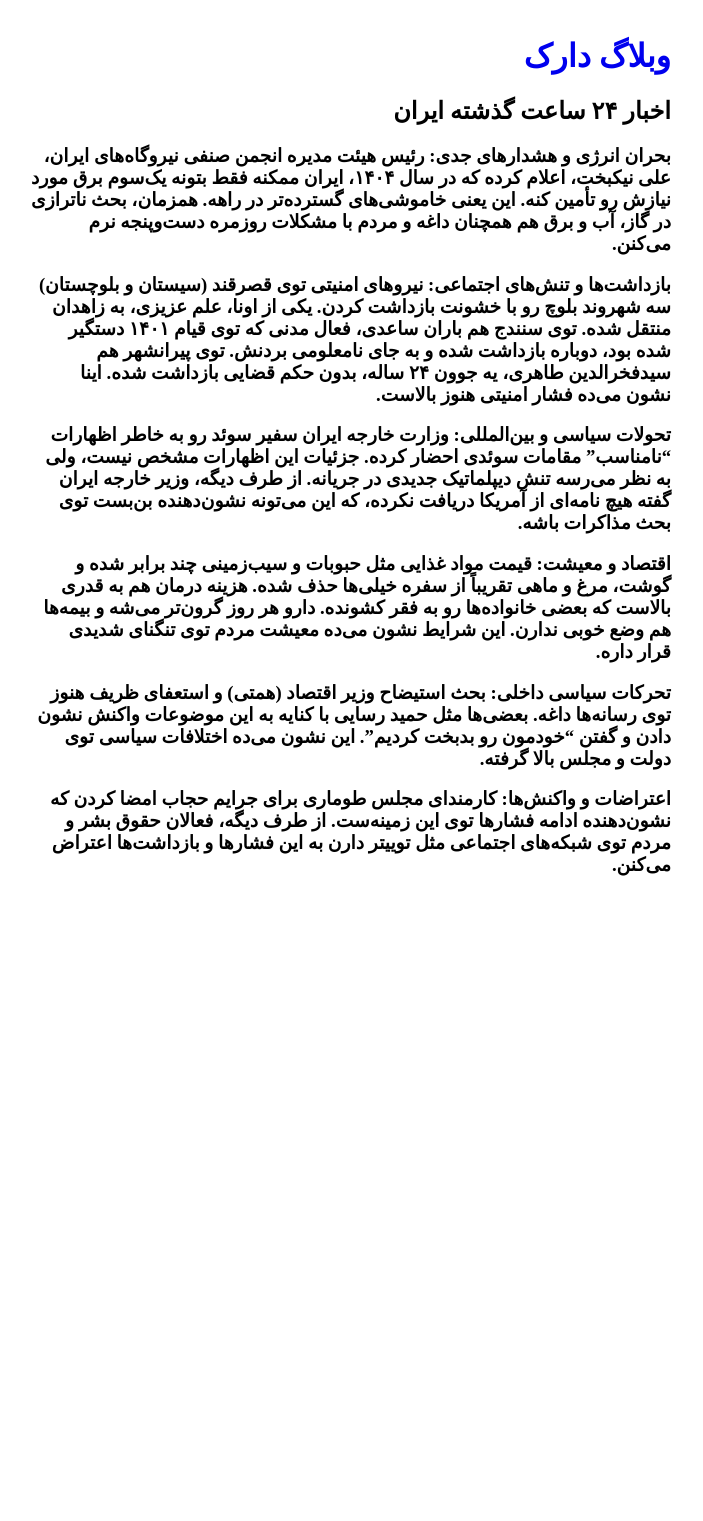
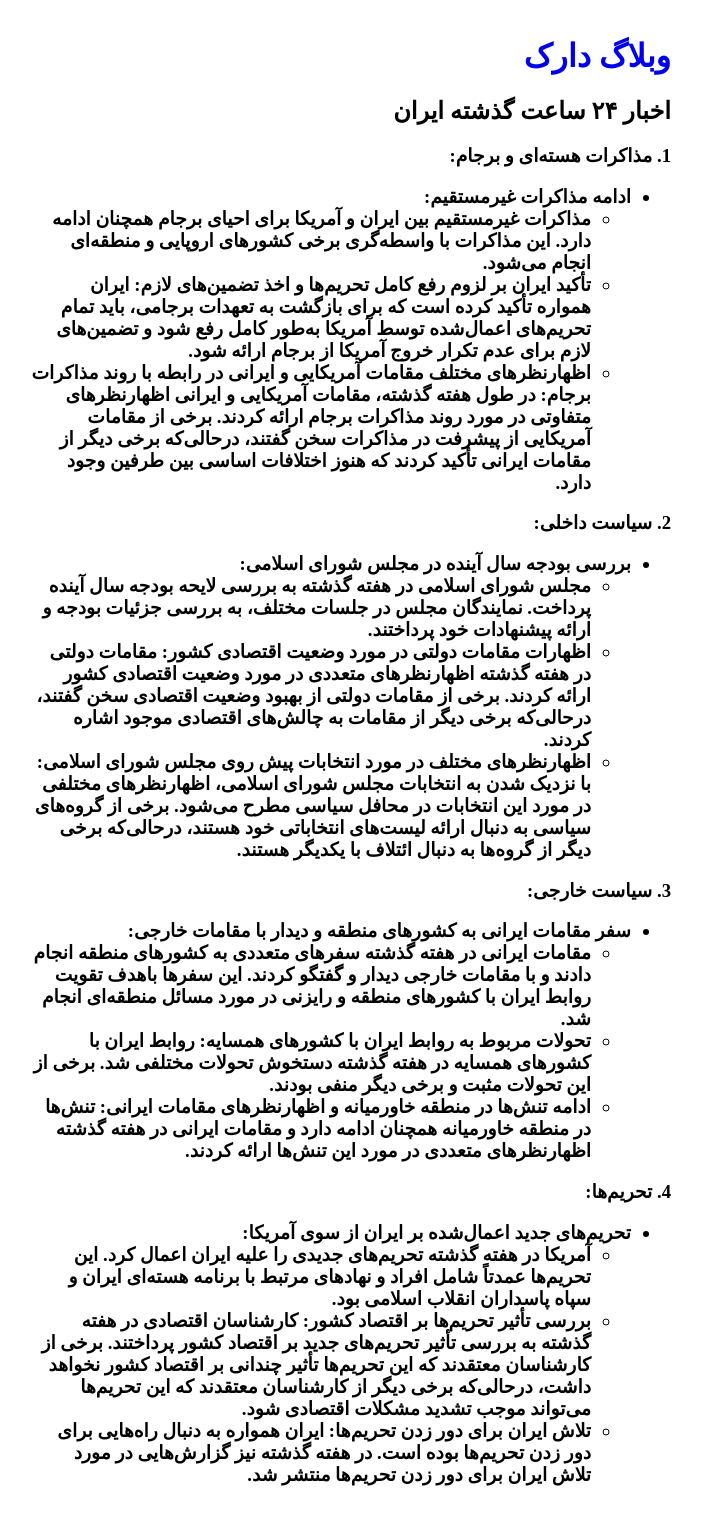
Before and after one commit to darkblog/darkblog.github.io, a Jekyll site: the page built from _posts/2025-2-2-9.md, in a window 1280 px wide. Shown: the whole page, without its empty margins (289-992 px from the left). Built offline with Jekyll 4.4.1, drawn with Linux system fonts in a browser that asks for light colours; before the commit the page ends 911 px from its top, so only the background shows below that.

Commit message:
Update 2025-2-2-9.md

```diff
--- a/_posts/2025-2-2-9.md
+++ b/_posts/2025-2-2-9.md
@@ -3,20 +3,30 @@ layout: post
 title: اخبار ۲۴ ساعت گذشته ایران
 ---
 
-بحران انرژی و هشدارهای جدی:
-رئیس هیئت مدیره انجمن صنفی نیروگاه‌های ایران، علی نیکبخت، اعلام کرده که در سال ۱۴۰۴، ایران ممکنه فقط بتونه یک‌سوم برق مورد نیازش رو تأمین کنه. این یعنی خاموشی‌های گسترده‌تر در راهه. همزمان، بحث ناترازی در گاز، آب و برق هم همچنان داغه و مردم با مشکلات روزمره دست‌وپنجه نرم می‌کنن.
+**1. مذاکرات هسته‌ای و برجام:**
 
-بازداشت‌ها و تنش‌های اجتماعی:
-نیروهای امنیتی توی قصرقند (سیستان و بلوچستان) سه شهروند بلوچ رو با خشونت بازداشت کردن. یکی از اونا، علم عزیزی، به زاهدان منتقل شده. توی سنندج هم باران ساعدی، فعال مدنی که توی قیام ۱۴۰۱ دستگیر شده بود، دوباره بازداشت شده و به جای نامعلومی بردنش. توی پیرانشهر هم سیدفخرالدین طاهری، یه جوون ۲۴ ساله، بدون حکم قضایی بازداشت شده. اینا نشون می‌ده فشار امنیتی هنوز بالاست.
+* **ادامه مذاکرات غیرمستقیم**:
+    * مذاکرات غیرمستقیم بین ایران و آمریکا برای احیای برجام همچنان ادامه دارد. این مذاکرات با واسطه‌گری برخی کشورهای اروپایی و منطقه‌ای انجام می‌شود.
+    * تأکید ایران بر لزوم رفع کامل تحریم‌ها و اخذ تضمین‌های لازم: ایران همواره تأکید کرده است که برای بازگشت به تعهدات برجامی، باید تمام تحریم‌های اعمال‌شده توسط آمریکا به‌طور کامل رفع شود و تضمین‌های لازم برای عدم تکرار خروج آمریکا از برجام ارائه شود.
+    * اظهارنظرهای مختلف مقامات آمریکایی و ایرانی در رابطه با روند مذاکرات برجام: در طول هفته گذشته، مقامات آمریکایی و ایرانی اظهارنظرهای متفاوتی در مورد روند مذاکرات برجام ارائه کردند. برخی از مقامات آمریکایی از پیشرفت در مذاکرات سخن گفتند، درحالی‌که برخی دیگر از مقامات ایرانی تأکید کردند که هنوز اختلافات اساسی بین طرفین وجود دارد.
 
-تحولات سیاسی و بین‌المللی:
-وزارت خارجه ایران سفیر سوئد رو به خاطر اظهارات "نامناسب" مقامات سوئدی احضار کرده. جزئیات این اظهارات مشخص نیست، ولی به نظر می‌رسه تنش دیپلماتیک جدیدی در جریانه. از طرف دیگه، وزیر خارجه ایران گفته هیچ نامه‌ای از آمریکا دریافت نکرده، که این می‌تونه نشون‌دهنده بن‌بست توی بحث مذاکرات باشه.
+**2. سیاست داخلی:**
 
-اقتصاد و معیشت:
-قیمت مواد غذایی مثل حبوبات و سیب‌زمینی چند برابر شده و گوشت، مرغ و ماهی تقریباً از سفره خیلی‌ها حذف شده. هزینه درمان هم به قدری بالاست که بعضی خانواده‌ها رو به فقر کشونده. دارو هر روز گرون‌تر می‌شه و بیمه‌ها هم وضع خوبی ندارن. این شرایط نشون می‌ده معیشت مردم توی تنگنای شدیدی قرار داره.
+* **بررسی بودجه سال آینده در مجلس شورای اسلامی**:
+    * مجلس شورای اسلامی در هفته گذشته به بررسی لایحه بودجه سال آینده پرداخت. نمایندگان مجلس در جلسات مختلف، به بررسی جزئیات بودجه و ارائه پیشنهادات خود پرداختند.
+    * اظهارات مقامات دولتی در مورد وضعیت اقتصادی کشور: مقامات دولتی در هفته گذشته اظهارنظرهای متعددی در مورد وضعیت اقتصادی کشور ارائه کردند. برخی از مقامات دولتی از بهبود وضعیت اقتصادی سخن گفتند، درحالی‌که برخی دیگر از مقامات به چالش‌های اقتصادی موجود اشاره کردند.
+    * اظهارنظرهای مختلف در مورد انتخابات پیش روی مجلس شورای اسلامی: با نزدیک شدن به انتخابات مجلس شورای اسلامی، اظهارنظرهای مختلفی در مورد این انتخابات در محافل سیاسی مطرح می‌شود. برخی از گروه‌های سیاسی به دنبال ارائه لیست‌های انتخاباتی خود هستند، درحالی‌که برخی دیگر از گروه‌ها به دنبال ائتلاف با یکدیگر هستند.
 
-تحرکات سیاسی داخلی:
-بحث استیضاح وزیر اقتصاد (همتی) و استعفای ظریف هنوز توی رسانه‌ها داغه. بعضی‌ها مثل حمید رسایی با کنایه به این موضوعات واکنش نشون دادن و گفتن "خودمون رو بدبخت کردیم". این نشون می‌ده اختلافات سیاسی توی دولت و مجلس بالا گرفته.
+**3. سیاست خارجی:**
 
-اعتراضات و واکنش‌ها:
-کارمندای مجلس طوماری برای جرایم حجاب امضا کردن که نشون‌دهنده ادامه فشارها توی این زمینه‌ست. از طرف دیگه، فعالان حقوق بشر و مردم توی شبکه‌های اجتماعی مثل توییتر دارن به این فشارها و بازداشت‌ها اعتراض می‌کنن.
+* **سفر مقامات ایرانی به کشورهای منطقه و دیدار با مقامات خارجی**:
+    * مقامات ایرانی در هفته گذشته سفرهای متعددی به کشورهای منطقه انجام دادند و با مقامات خارجی دیدار و گفتگو کردند. این سفرها باهدف تقویت روابط ایران با کشورهای منطقه و رایزنی در مورد مسائل منطقه‌ای انجام شد.
+    * تحولات مربوط به روابط ایران با کشورهای همسایه: روابط ایران با کشورهای همسایه در هفته گذشته دستخوش تحولات مختلفی شد. برخی از این تحولات مثبت و برخی دیگر منفی بودند.
+    * ادامه تنش‌ها در منطقه خاورمیانه و اظهارنظرهای مقامات ایرانی: تنش‌ها در منطقه خاورمیانه همچنان ادامه دارد و مقامات ایرانی در هفته گذشته اظهارنظرهای متعددی در مورد این تنش‌ها ارائه کردند.
+
+**4. تحریم‌ها:**
+
+* **تحریم‌های جدید اعمال‌شده بر ایران از سوی آمریکا**:
+    * آمریکا در هفته گذشته تحریم‌های جدیدی را علیه ایران اعمال کرد. این تحریم‌ها عمدتاً شامل افراد و نهادهای مرتبط با برنامه هسته‌ای ایران و سپاه پاسداران انقلاب اسلامی بود.
+    * بررسی تأثیر تحریم‌ها بر اقتصاد کشور: کارشناسان اقتصادی در هفته گذشته به بررسی تأثیر تحریم‌های جدید بر اقتصاد کشور پرداختند. برخی از کارشناسان معتقدند که این تحریم‌ها تأثیر چندانی بر اقتصاد کشور نخواهد داشت، درحالی‌که برخی دیگر از کارشناسان معتقدند که این تحریم‌ها می‌تواند موجب تشدید مشکلات اقتصادی شود.
+    * تلاش ایران برای دور زدن تحریم‌ها: ایران همواره به دنبال راه‌هایی برای دور زدن تحریم‌ها بوده است. در هفته گذشته نیز گزارش‌هایی در مورد تلاش ایران برای دور زدن تحریم‌ها منتشر شد.
```
